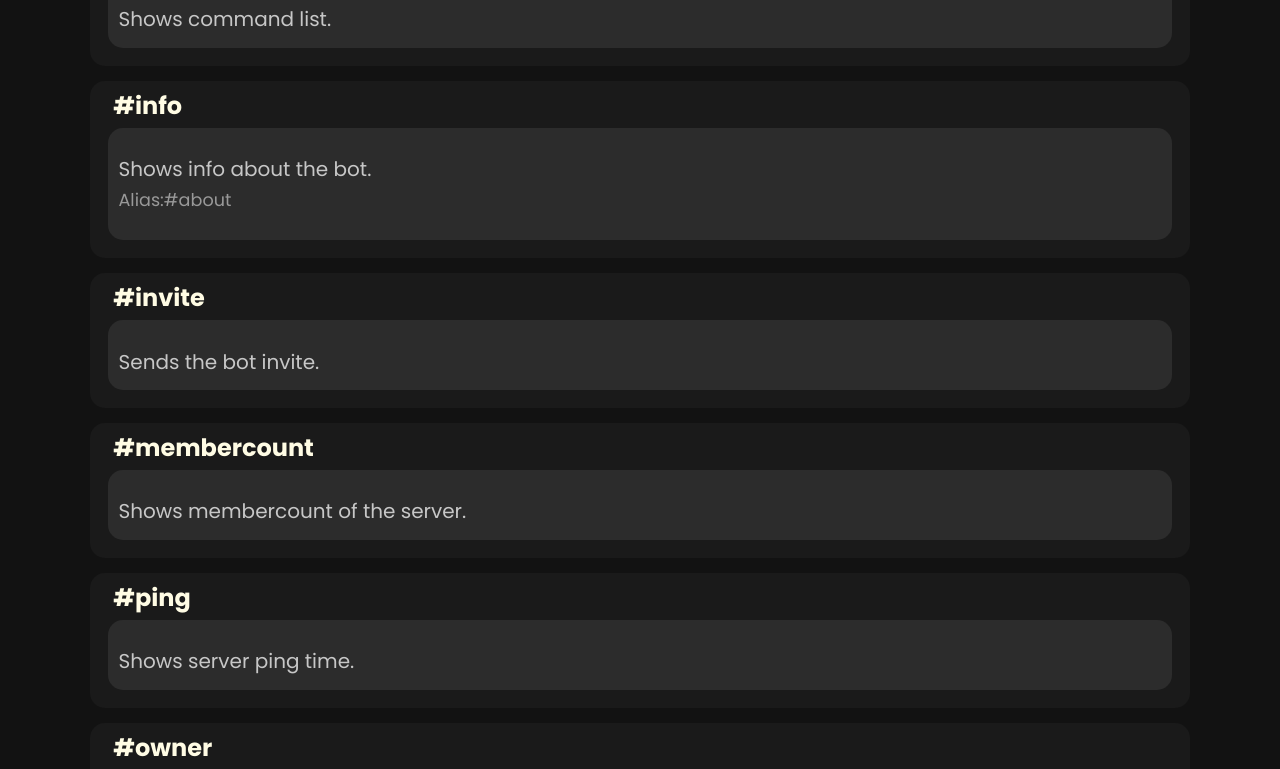
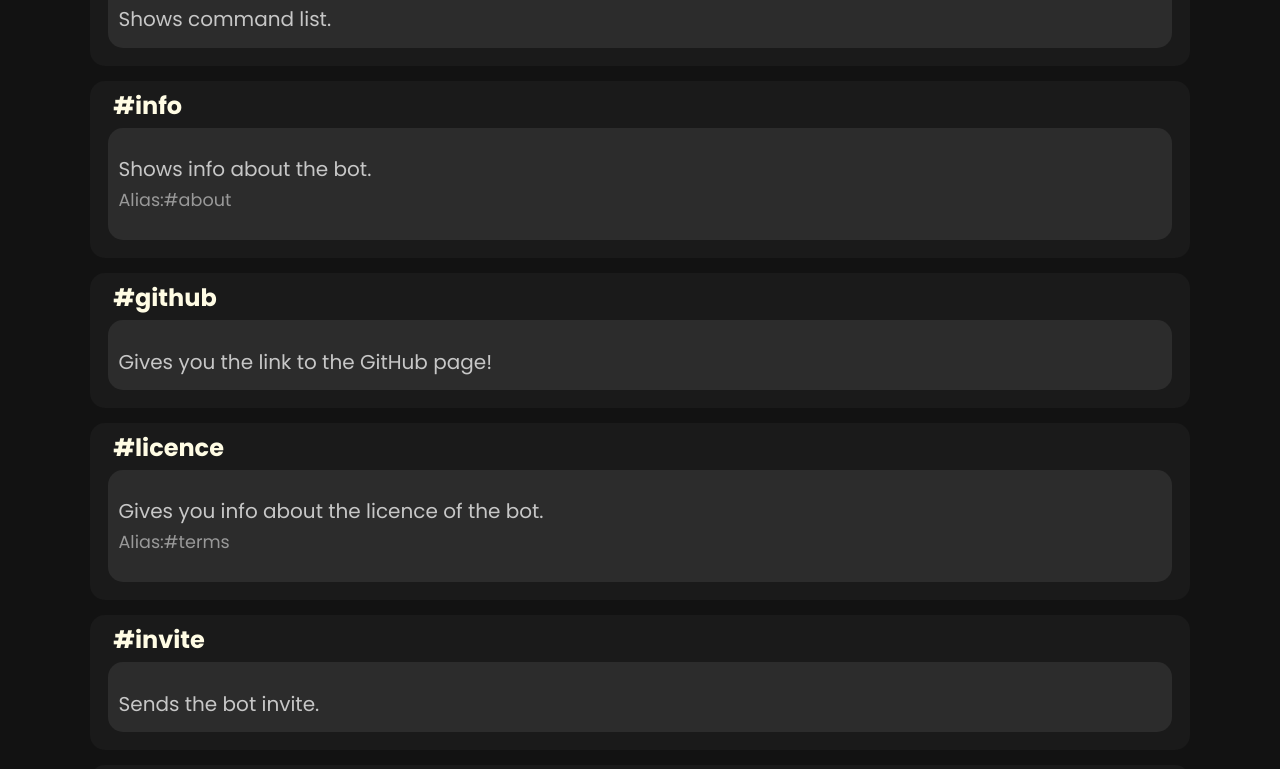
Before and after one commit to QwertyIsCoding/QwertyBot, a plain HTML site: page website/index.html in a window 1280 px wide. Shown: the part 2589-3358 px from the top of the page. Drawn offline with nearby package versions, Linux system fonts and the light colour scheme.

Commit message:
Update index.html

```diff
--- a/website/index.html
+++ b/website/index.html
@@ -74,8 +74,7 @@
                 <div class="feature feature2">
                     <i class="fas fa-server"></i>
                     <h4>Reliable servers</h4>
-                    <p>The servers are self hosted and there may be small downtimes but other than that, it is always
-                        online! You can host it yourself too if you are hardcore. </p>
+                    <p>The bot is hosted on Heroku servers and is online for about 99% of the time. Here is the <a href = "https://status.heroku.com/">uptime</a> of Heroku. You can host it yourself as well if you like to!</p>
 
                 </div>
 
@@ -165,13 +164,33 @@
                         </div>
                     </span>
                 </div>
-                <div class="command" data-name="utility">
+                <div class="command" data-name="info">
                     <h2>#info</h2><span>
                         <div class="cmdinfo">
                             <p>Shows info about the bot.</p>
                         </div>
                         <div class="cmdali">
                             <p>Alias:#about</p>
+                        </div>
+                    </span>
+                </div>
+                <div class="command" data-name="info">
+                    <h2>#github</h2><span>
+                        <div class="cmdinfo">
+                            <p>Gives you the link to the GitHub page!</p>
+                        </div>
+                        <div class="cmdali">
+                            <p></p>
+                        </div>
+                    </span>
+                </div>
+                <div class="command" data-name="info">
+                    <h2>#licence</h2><span>
+                        <div class="cmdinfo">
+                            <p>Gives you info about the licence of the bot.</p>
+                        </div>
+                        <div class="cmdali">
+                            <p>Alias:#terms</p>
                         </div>
                     </span>
                 </div>
```
